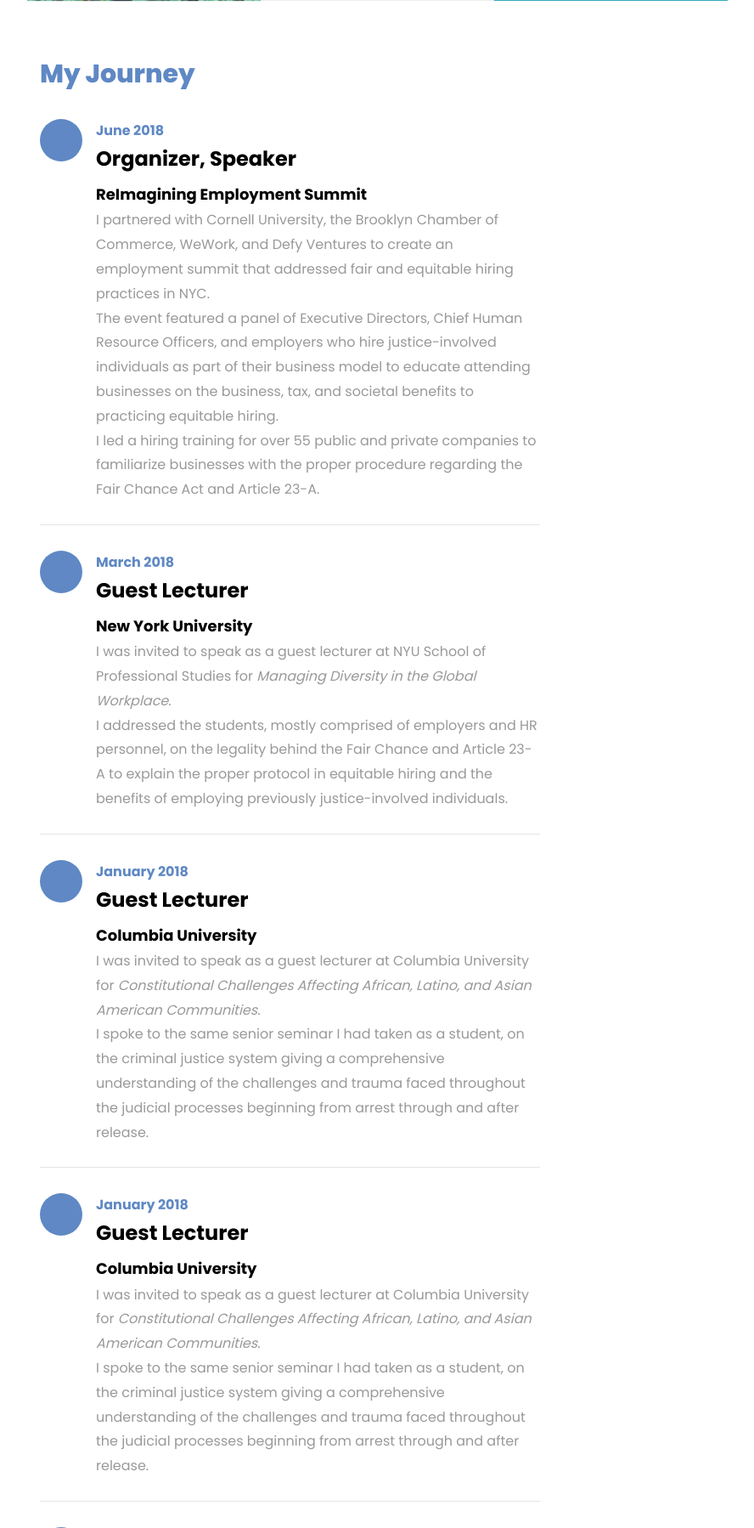
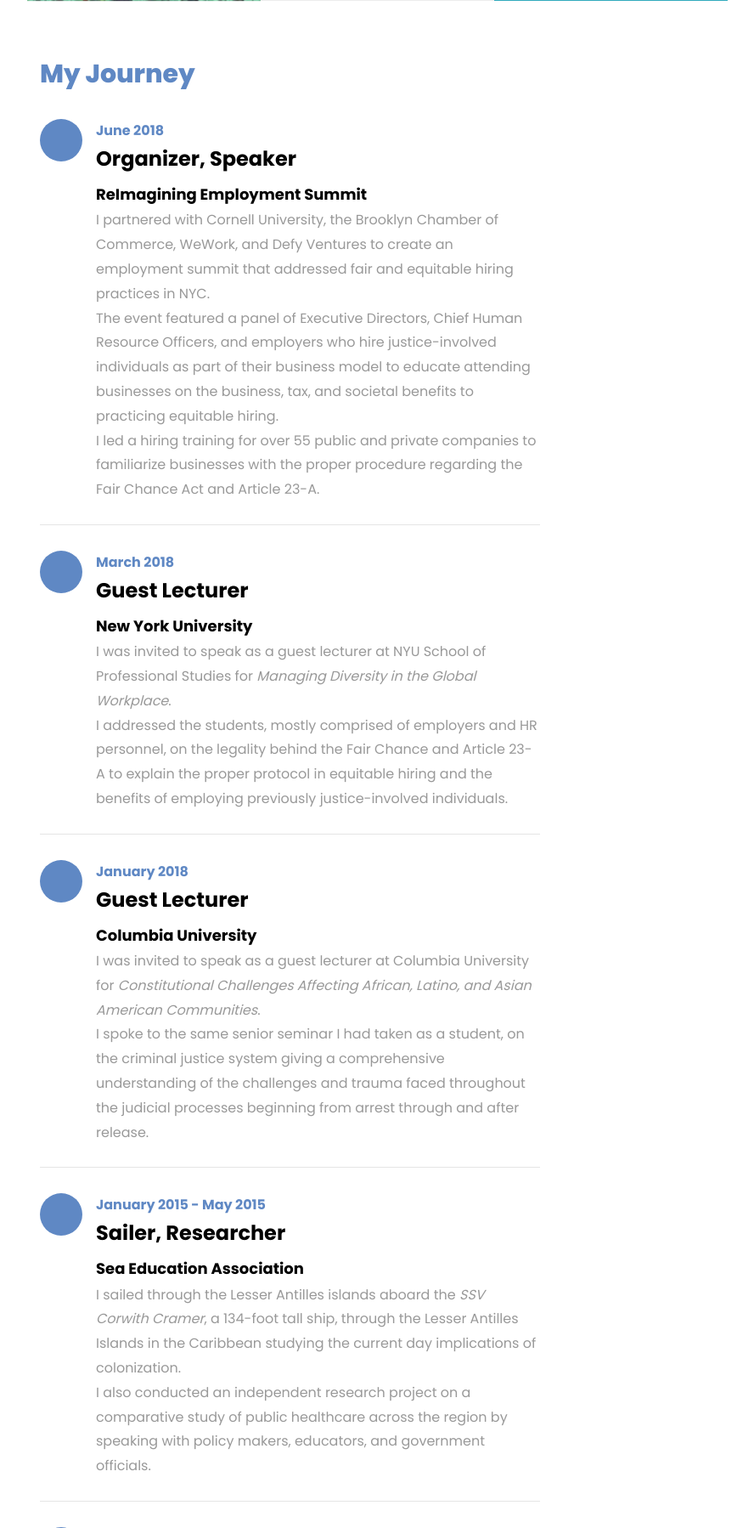
Before and after one commit to harmonyrichman/portfolio, a PHP site: page /index.html in a window 1280 px wide. Shown: the part 3791-5589 px from the top of the page at 85% size, without its empty margins (338-1226 px from the left). Run offline with PHP 8.4, Linux system fonts and the light colour scheme; some web fonts are replaced.

Commit message:
working on form

```diff
--- a/contact-form/contact.php
+++ b/contact-form/contact.php
@@ -117,6 +117,8 @@ $(function () {
             });
             return false;
         }
+    })
+});
 // $(function() {
 
 //     // init the validator
--- a/index.html
+++ b/index.html
@@ -348,26 +348,10 @@
 				</div>
 
 				<div class="text pl-3">
-					<span class="date">January 2018</span>
-					<h2>Guest Lecturer</h2>
-					<span class="position">Columbia University</span>
-					<p>I was invited to speak as a guest lecturer at Columbia University for <i>Constitutional Challenges Affecting African, Latino, and Asian American Communities</i>.
-						<br>
-					I spoke to the same senior seminar I had taken as a student, on the criminal justice system giving a comprehensive understanding of the challenges and trauma faced throughout the judicial processes beginning from arrest through and after release.
-						</p>
-				</div>
-			</div>
-
-			<div class="resume-wrap d-flex ftco-animate">
-				<div class="icon d-flex align-items-center justify-content-center">
-					<span class="flaticon-ideas"></span>
-				</div>
-
-				<div class="text pl-3">
 					<span class="date">January 2015 - May 2015</span>
 					<h2>Sailer, Researcher</h2>
 					<span class="position">Sea Education Association</span>
-					<p>I sailed through the Lesser Antilles islands aboard <i>The SSV Corwith Cramer</i>, a 134-foot tall ship, through the Lesser Antilles Islands in the Caribbean studying the current day implications of colonization.
+					<p>I sailed through the Lesser Antilles islands aboard the <i> SSV Corwith Cramer</i>, a 134-foot tall ship, through the Lesser Antilles Islands in the Caribbean studying the current day implications of colonization.
 
 					<br>
 					I also conducted an independent research project on a comparative study of public healthcare across the region by speaking with policy makers, educators, and government officials.
@@ -411,7 +395,7 @@
 					<div class="col-md-7 ftco-animate text-center">
 						<h2>I'm <span>Available</span> for freelancing</h2>
 						<p>What can we create together?</p>
-						<p class="mb-0"><a href="#hire" class="btn btn-primary py-3 px-5">Hire me</a></p>
+						<p class="mb-0"><a href="#page-5" class="btn btn-primary py-3 px-5">Hire me</a></p>
 					</div>
 				</div>
 			</div>
@@ -460,7 +444,12 @@
           			</div>
           			<div>
 					<a href="mailto:hmrichman@gmail.com"><h3 class="mb-4">Email</h3></a>
-		            	<!-- <p><a href="mailto:hmrichman@gmail.com">hmrichman@gmail.com</a></p> -->
+					<!-- <p><a href="mailto:hmrichman@gmail.com">hmrichman@gmail.com</a></p>
+					<div class="overlay"></div>
+				<div class="text text-center p-4">
+					<h3><a href="https://www.youtube.com/watch?v=b9Sq7s5dWFE&feature=youtu.be">muralARts</a></h3>
+					<span>A mobile application that uses AR to curate exhibitions of paintings in your own community.</span> -->
+				</div>
 		          </div>
 	          </div>
 	    </div>
@@ -470,7 +459,7 @@
 
 
 
-	  <div id="hire">
+	  <!-- <div id="hire">
         <div class="row no-gutters block-9">
           <div class="col-md-6 order-md-last d-flex">
 			<form class="bg-light p-4 p-md-5 contact-form" id="contact-form" method="post" action="contact.php" role="form">
@@ -524,7 +513,7 @@
 						<p class="text-muted">
 						    <strong>*</strong> These fields are required. Contact form template by
 						    <a href="https://bootstrapious.com/p/how-to-build-a-working-bootstrap-contact-form" target="_blank">Bootstrapious</a>.</p>
-					  </div> -->
+					  </div>
 				    </div>
 				</div>
 
@@ -539,7 +528,7 @@
 	</div>
 	</div>
     </section>
-
+		 -->
 
     <footer class="ftco-footer ftco-section" id="copyright">
       <div class="container">
```
